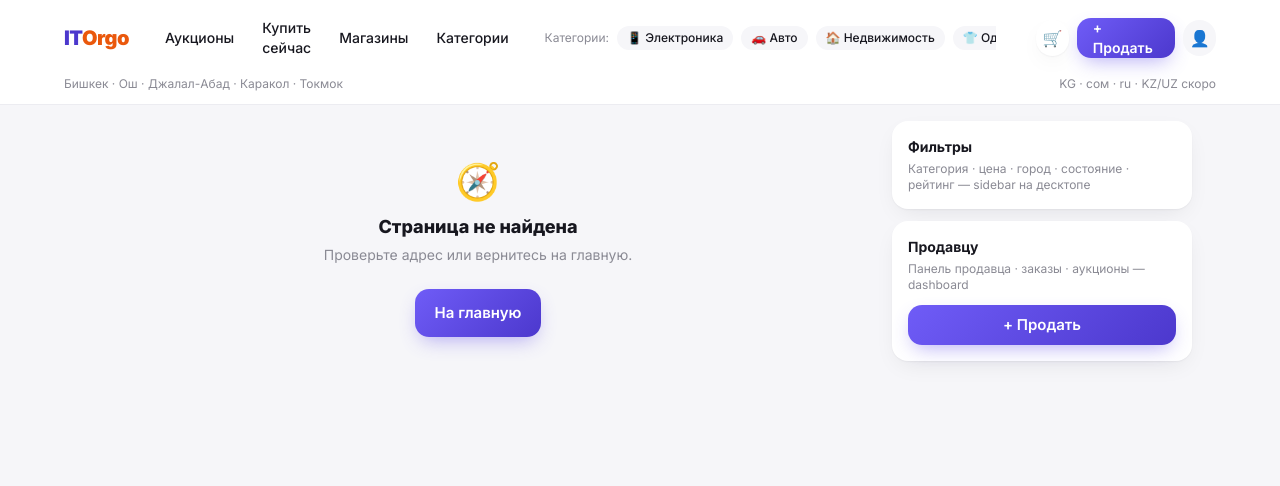
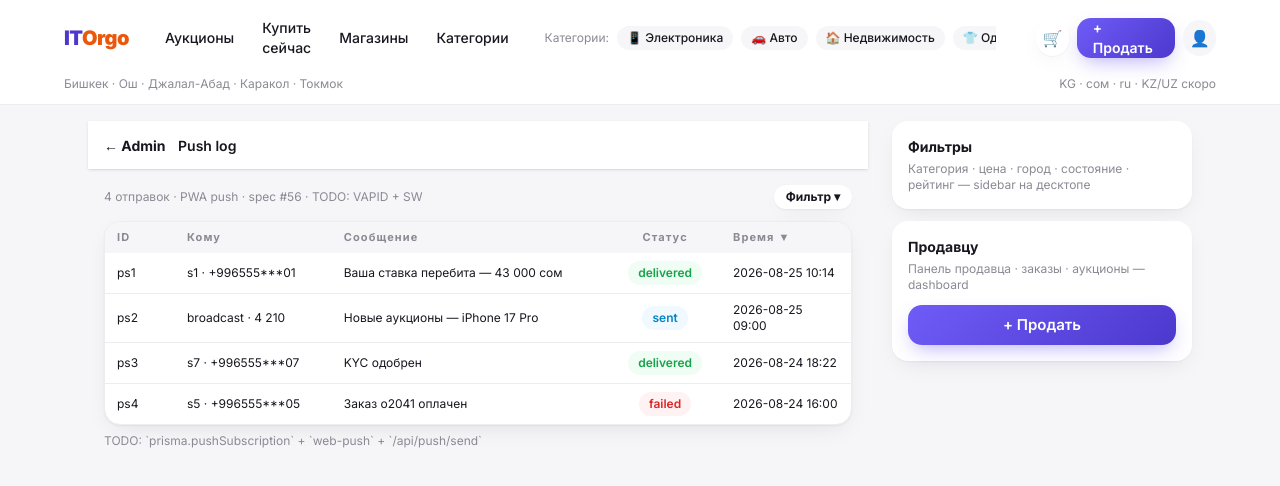
Before and after one commit to atabayhakan/itorgo, a Next.js app: page /admin/push in a window 1280 px wide. Before the commit this address had no page. Shown: the top 486 px of the page. Built offline with nearby package versions, Linux system fonts and the light colour scheme.

Commit message:
admin: push log data-dense + hub link

```diff
--- a/src/app/admin/page.tsx
+++ b/src/app/admin/page.tsx
@@ -88,6 +88,7 @@ export default function AdminPage() {
           ["/admin/audit", "Audit Log"],
           ["/admin/cms", "CMS · тексты"],
           ["/admin/coupons", "Купоны"],
+          ["/admin/push", "Push log"],
           ["/admin/kyc", "KYC очередь"],
         ].map(([href, label]) => (
           <a key={href} href={href} className="rounded-xl bg-surface px-4 py-3 text-center font-semibold shadow-card">
--- /dev/null
+++ b/src/app/admin/push/page.tsx
@@ -0,0 +1,39 @@
+"use client";
+
+import { DataDenseTable, type Column } from "@/components/admin/DataDenseTable";
+
+type PushRow = { id: string; to: string; title: string; status: string; at: string };
+
+const rows: PushRow[] = [
+  { id: "ps1", to: "s1 · +996555***01", title: "Ваша ставка перебита — 43 000 сом", status: "delivered", at: "2026-08-25 10:14" },
+  { id: "ps2", to: "broadcast · 4 210", title: "Новые аукционы — iPhone 17 Pro", status: "sent", at: "2026-08-25 09:00" },
+  { id: "ps3", to: "s7 · +996555***07", title: "KYC одобрен", status: "delivered", at: "2026-08-24 18:22" },
+  { id: "ps4", to: "s5 · +996555***05", title: "Заказ o2041 оплачен", status: "failed", at: "2026-08-24 16:00" },
+];
+
+export default function AdminPushPage() {
+  const cols: Column<PushRow>[] = [
+    { key: "id", header: "ID", width: "70px" },
+    { key: "to", header: "Кому", sortable: true },
+    { key: "title", header: "Сообщение" },
+    { key: "status", header: "Статус", align: "center", render: (r) => <span className={`chip ${r.status === "delivered" ? "bg-success-bg text-success" : r.status === "sent" ? "bg-info-bg text-info" : "bg-danger-bg text-danger"}`}>{r.status}</span> },
+    { key: "at", header: "Время", width: "130px", sortable: true },
+  ];
+
+  return (
+    <main className="min-h-dvh bg-surface-dim">
+      <div className="sticky top-0 bg-surface px-4 py-3 shadow-sm">
+        <a href="/admin" className="text-sm font-bold">← Admin</a> <span className="ml-2 text-sm font-semibold">Push log</span>
+      </div>
+      <div className="p-4">
+        <div className="mb-3 flex items-center justify-between text-xs">
+          <span className="text-ink-faint">{rows.length} отправок · PWA push · spec #56 · TODO: VAPID + SW</span>
+          <span className="rounded-full bg-surface px-3 py-1 font-bold shadow-card">Фильтр ▾</span>
+        </div>
+        {/* @ts-ignore */}
+        <DataDenseTable columns={cols} rows={rows} sortKey="at" sortDir="desc" />
+        <p className="mt-2 text-xs text-ink-faint">TODO: `prisma.pushSubscription` + `web-push` + `/api/push/send`</p>
+      </div>
+    </main>
+  );
+}
```
